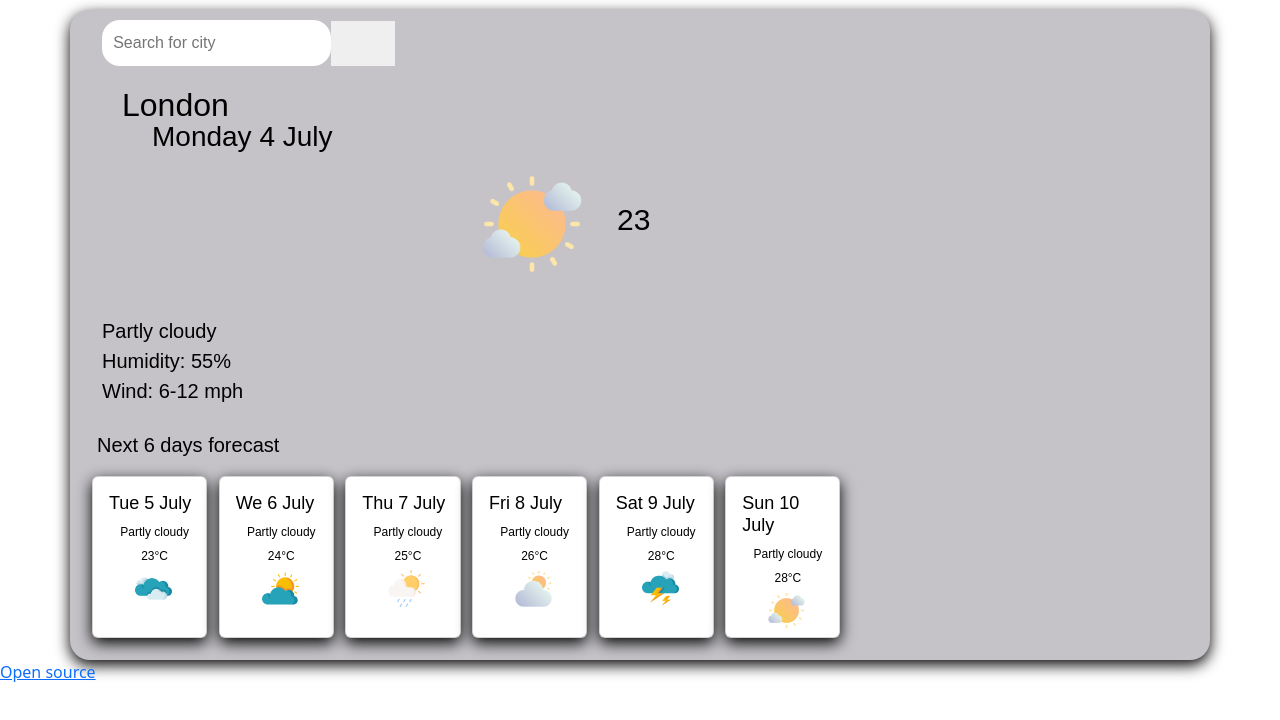
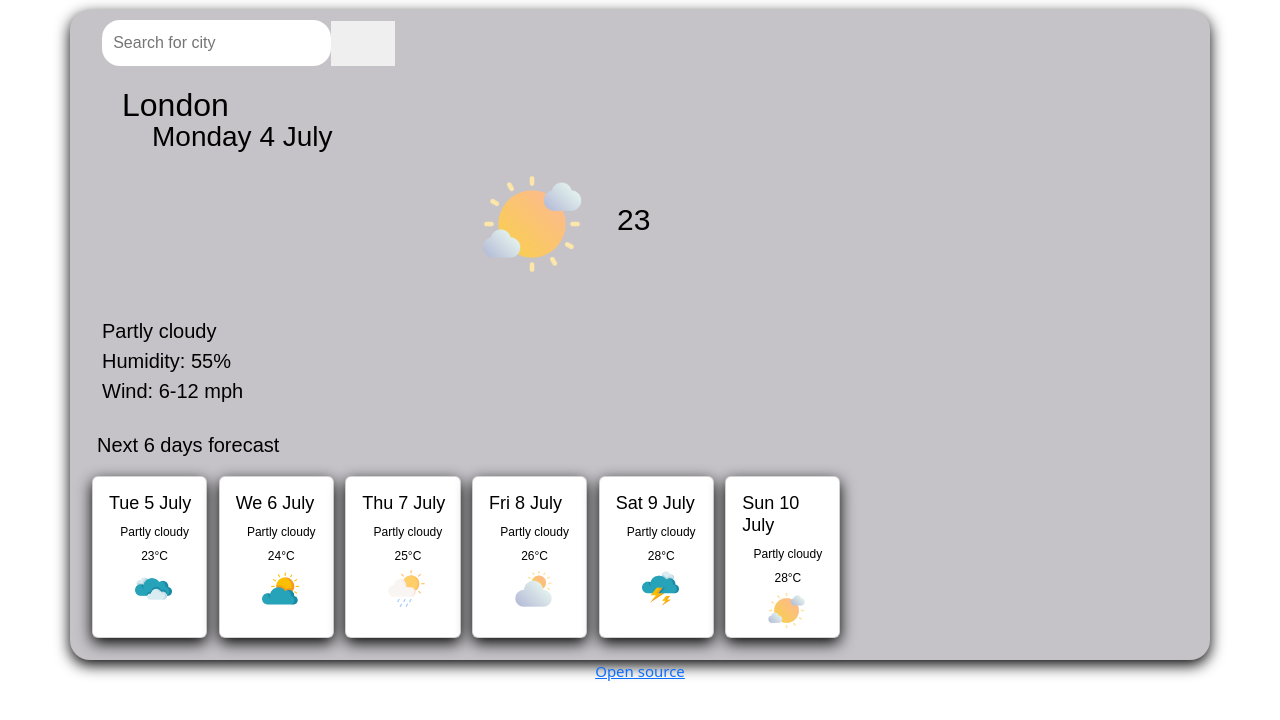
Before and after one commit to Olesia86/weather-react, a React (Create React App) app: page / in a window 1280 px wide. Shown: the top 720 px of the page. Built offline with nearby package versions, Linux system fonts and the light colour scheme.

Commit message:
Update styles.css

```diff
--- a/src/styles.css
+++ b/src/styles.css
@@ -148,3 +148,7 @@ border-radius: 18px;
   margin-top: -10px;
   color: black;
 }
+.link {
+  text-align: center;
+  font-size: 15px;
+}
```
